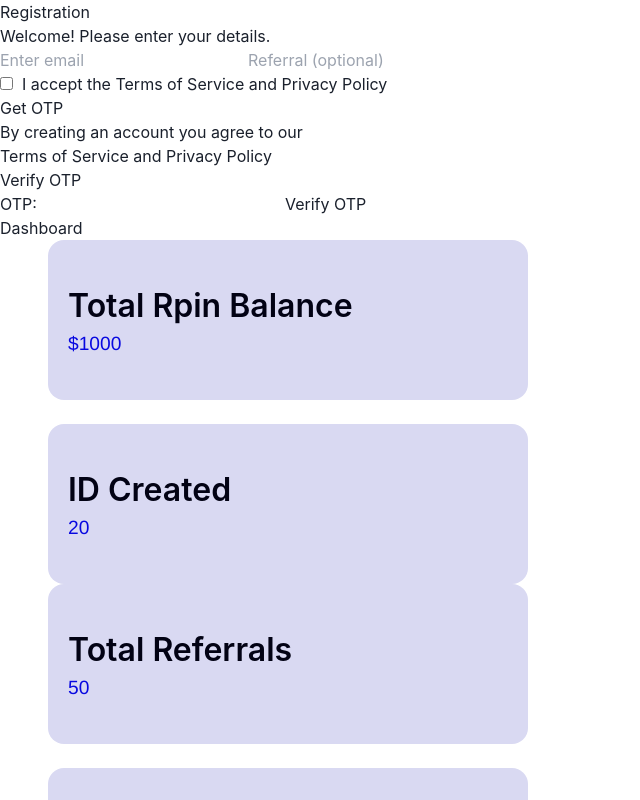
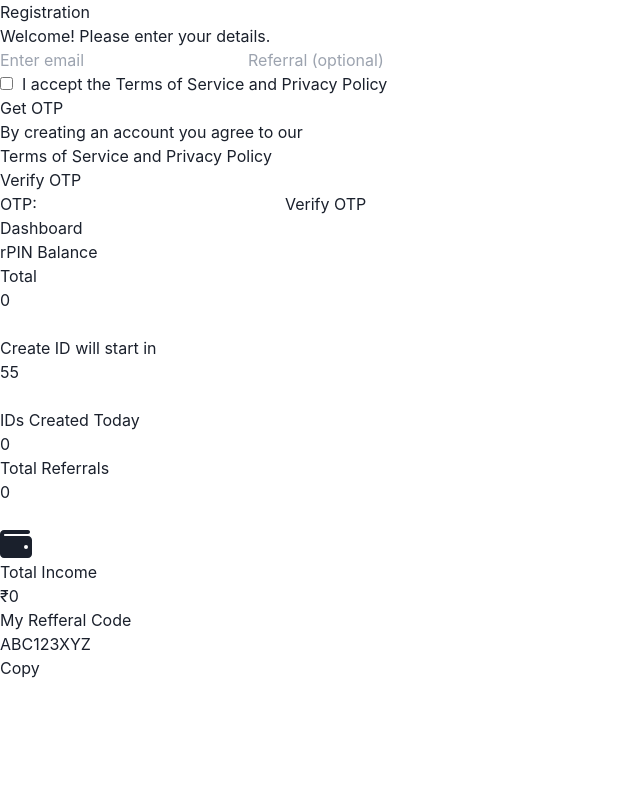
Before and after one commit to vivekpatil2001/growmore, a React (Vite) app in the folder grommor/frontend/: page / in a window 1280 px wide. Shown: the top 800 px of the page, without its empty margins (0-640 px from the left). Built offline with nearby package versions, Linux system fonts and the light colour scheme.

Commit message:
Updated Dashboard

```diff
--- a/grommor/frontend/src/Components/Dashboard/Dashboard.jsx
+++ b/grommor/frontend/src/Components/Dashboard/Dashboard.jsx
@@ -1,7 +1,7 @@
 import Navbar from "../Navbar/Navbar";
-import Cards from "../Cards/Cards.jsx";
-import { useState } from "react";
+import { useState,useEffect } from "react";
 import { FaClipboard } from "react-icons/fa";
+import { FaWallet } from "react-icons/fa6";
 
 function Dashboard() {
   const [user] = useState([
@@ -41,7 +41,15 @@ function Dashboard() {
       version: 6.49,
     },
   ]);
+  const [seconds, setSeconds] = useState(60);
 
+  useEffect(() => {
+    const intervalId = setInterval(() => {
+      setSeconds(prevSeconds => prevSeconds - 1);
+    }, 1000);
+
+    return () => clearInterval(intervalId);
+  }, []);
   const referralCode = "ABC123XYZ";
 
   const copyToClipboard = () => {
@@ -61,29 +69,58 @@ function Dashboard() {
       <div className="container mx-auto py-8 px-4">
         <div className="grid grid-cols-1 md:grid-cols-2 gap-6 mb-8">
           <div>
-            <Cards icon="faSackDollar" name="Total Rpin Balance" money="$1000" />
+            <div className="h-14 shadow rounded-xl flex border justify-between *:px-4 items-center">
+              <p className="font-semibold">rPIN Balance</p>
+              <div className="h-full text-white bg-green-500 rounded-r-xl"><p>Total</p><p>0</p></div>
+            </div>
             <br/>
-            <Cards icon="faIdCard" name="ID Created" money="20" />
+            <div className="flex flex-col gap-2">
+              <p className="text-center font-medium">Create ID will start in</p>
+              <p className="text-center">{seconds}</p>
+            </div>
+            <br/>
+            <div className="h-14 shadow bg-green-200 rounded-xl flex border justify-between *:px-4 items-center">
+              <p className="font-semibold">IDs Created Today</p>
+              <p>0</p>
+            </div>
           </div>
           <div>
-            <Cards icon="faRecycle" name="Total Referrals" money="50" /><br/>
-            <Cards icon="faDollarSign" name="Total Income" money="$5000" />
+          <div className="h-14 bg-green-200 rounded-xl flex border justify-between *:px-4 items-center">
+              <p className="font-semibold">Total Referrals</p>
+              <p>0</p>
+            </div>
+            <br/>
+            <div className="h-14 bg-green-200 rounded-xl flex border justify-between *:px-4 items-center">
+            <div className="flex gap-2 items-center">
+              <p><FaWallet size="2em"/></p>
+              <p className="font-semibold">Total Income</p>
+            </div>
+              <p>₹0</p>
+            </div>
           </div>
         </div>
 
-        <div className="grid grid-cols-1 sm:grid-cols-2 lg:ml-96 lg:grid-cols-4 gap-6">
+        <div>
+          <p className="font-medium">My Refferal Code</p>
+          <div className="flex justify-between border bg-green-200 rounded-xl p-1 px-3 h-14 items-center">
+            <p className="ml-2">{referralCode}</p>
+            <button className="bg-green-500 text-white p-1.5 rounded">Copy</button>
+          </div>
+        </div>
+
+
+        {/* <div className="grid grid-cols-1 sm:grid-cols-2 lg:ml-96 lg:grid-cols-4 gap-6">
           <div className="bg-gray-100 rounded-lg shadow-lg p-6 flex flex-col items-center justify-center">
             <h2 className="font-bold text-2xl mb-4">My Referral Code</h2>
-            <div className="bg-white px-4 py-2 rounded-md shadow-md text-xl font-semibold flex items-center justify-center sm:justify-start">
+            <div className="bg-white px-4 py-2 rounded-md shadow-md font-semibold flex items-center justify-center sm:justify-start">
               <span>{referralCode}</span>
-              <FaClipboard
-                className="ml-2 cursor-pointer"
+              <button className="ml-2 border rounded bg-green-500 "
                 onClick={copyToClipboard}
                 title="Copy to clipboard"
-              />
+              >Copy</button>
             </div>
           </div>
-        </div>
+        </div> */}
       </div>
     </div>
   );
```
